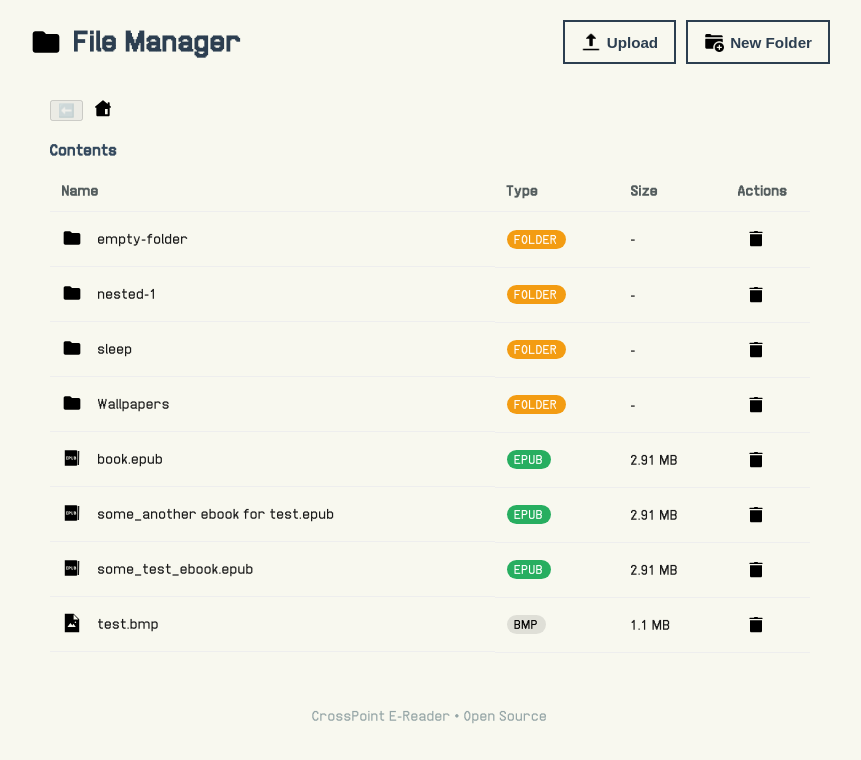
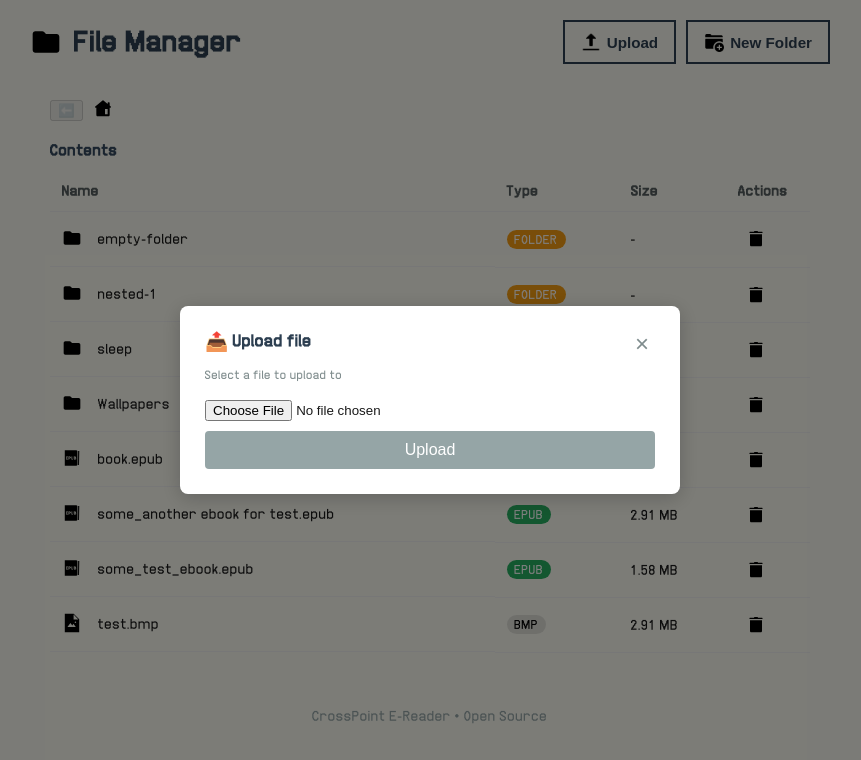
Before and after one commit to gebeto/crosspoint-web-manager, a React (Vite) app: page / in a window 1280 px wide. Both pictures are taken after a click on the button "Upload". Shown: the top 760 px of the page, without its empty margins (210-1071 px from the left). Built offline with nearby package versions, Linux system fonts and the light colour scheme.

Commit message:
add ability to open modals

```diff
--- a/src/App.tsx
+++ b/src/App.tsx
@@ -10,8 +10,12 @@ import FolderSvgPath from "./icons/folder-2.svg";
 
 export function App() {
   const [path, setPath] = React.useState([""]);
-  const openUploadModal = () => {};
-  const openFolderModal = () => {};
+
+  const [newFolderModalOpen, setNewFolderModalOpen] = React.useState(false);
+  const [uploadModalOpen, setUploadModalOpen] = React.useState(false);
+
+  const openUploadModal = () => setUploadModalOpen(true);
+  const openFolderModal = () => setNewFolderModalOpen(true);
 
   return (
     <>
@@ -52,8 +56,14 @@ export function App() {
         </p>
       </div>
 
-      <UploadModal />
-      <NewFolderModal />
+      <UploadModal
+        open={uploadModalOpen}
+        onClose={() => setUploadModalOpen(false)}
+      />
+      <NewFolderModal
+        open={newFolderModalOpen}
+        onClose={() => setNewFolderModalOpen(false)}
+      />
       <DeleteConfirmationModal />
     </>
   );
--- a/src/FilesTable.tsx
+++ b/src/FilesTable.tsx
@@ -8,6 +8,27 @@ import ImageSvgPath from "./icons/image.svg";
 import EpubSvgPath from "./icons/epub.png";
 import TrashSvgPath from "./icons/trash.svg";
 import HomeSvgPath from "./icons/home.svg";
+
+// function escapeHtml(unsafe: string) {
+//   return unsafe
+//     .replaceAll("&", "&amp;")
+//     .replaceAll("<", "&lt;")
+//     .replaceAll(">", "&gt;")
+//     .replaceAll('"', "&quot;")
+//     .replaceAll("'", "&#039;");
+// }
+
+function formatFileSize(bytes: number) {
+  if (bytes === 0) return "0 B";
+  const k = 1024;
+  const sizes = ["B", "KB", "MB", "GB", "TB", "PB", "EB", "ZB", "YB"];
+  const i = Math.floor(Math.log(bytes) / Math.log(k));
+  return (
+    parseFloat((bytes / Math.pow(k, i)).toFixed(2)).toLocaleString() +
+    " " +
+    sizes[i]
+  );
+}
 
 const FileItem: React.FC<{
   file: FileItem;
@@ -27,7 +48,7 @@ const FileItem: React.FC<{
         <td>
           <span className="badge epub-badge">EPUB</span>
         </td>
-        <td>2.91 MB</td>
+        <td>{formatFileSize(file.size)}</td>
         <td className="actions-col">
           <button
             className="delete-btn"
@@ -96,7 +117,7 @@ const FileItem: React.FC<{
         <td>
           <span className="badge">{fileExtension}</span>
         </td>
-        <td>1.1 MB</td>
+        <td>{formatFileSize(file.size)}</td>
         <td className="actions-col">
           <button
             className="delete-btn"
--- /dev/null
+++ b/src/Modal.tsx
@@ -0,0 +1,28 @@
+import type React from "react";
+
+export const Modal: React.FC<
+  React.PropsWithChildren<{
+    open: boolean;
+    onClose: () => void;
+    title: string;
+  }>
+> = ({ children, open, onClose, title }) => {
+  return (
+    <div
+      className={`modal-overlay ${open ? "open" : ""}`}
+      onClick={(e) => {
+        if (e.currentTarget === e.target) {
+          onClose();
+        }
+      }}
+    >
+      <div className="modal">
+        <button className="modal-close" onClick={onClose}>
+          &times;
+        </button>
+        <h3>{title}</h3>
+        {children}
+      </div>
+    </div>
+  );
+};
--- a/src/NewFolderModal.tsx
+++ b/src/NewFolderModal.tsx
@@ -1,14 +1,13 @@
-export const NewFolderModal = () => {
-  const closeFolderModal = () => {};
+import { Modal } from "./Modal";
+
+export const NewFolderModal: React.FC<{
+  open: boolean;
+  onClose: () => void;
+}> = ({ open, onClose }) => {
   const createFolder = () => {};
 
   return (
-    <div className="modal-overlay" id="folderModal">
-      <div className="modal">
-        <button className="modal-close" onClick={closeFolderModal}>
-          &times;
-        </button>
-        <h3>📁 New Folder</h3>
+    <Modal open={open} onClose={onClose} title="📁 New Folder">
       <div className="folder-form">
         <p className="file-info">
           Create a new folder in <strong id="folderPathDisplay"></strong>
@@ -23,7 +22,6 @@ export const NewFolderModal = () => {
           Create Folder
         </button>
       </div>
-      </div>
-    </div>
+    </Modal>
   );
 };
--- a/src/UploadModal.tsx
+++ b/src/UploadModal.tsx
@@ -1,15 +1,14 @@
-export const UploadModal = () => {
-  const closeUploadModal = () => {};
+import { Modal } from "./Modal";
+
+export const UploadModal: React.FC<{
+  open: boolean;
+  onClose: () => void;
+}> = ({ open, onClose }) => {
   const uploadFile = () => {};
   const validateFile = () => {};
 
   return (
-    <div className="modal-overlay" id="uploadModal">
-      <div className="modal">
-        <button className="modal-close" onClick={closeUploadModal}>
-          &times;
-        </button>
-        <h3>📤 Upload file</h3>
+    <Modal open={open} onClose={onClose} title="📤 Upload file">
       <div className="upload-form">
         <p className="file-info">
           Select a file to upload to <strong id="uploadPathDisplay"></strong>
@@ -30,7 +29,6 @@ export const UploadModal = () => {
           <div id="progress-text"></div>
         </div>
       </div>
-      </div>
-    </div>
+    </Modal>
   );
 };
```
Also changed, not shown: 1 other file (tests, documents, lock files or other folders). Lines whose indentation alone changed are shown as unchanged.
